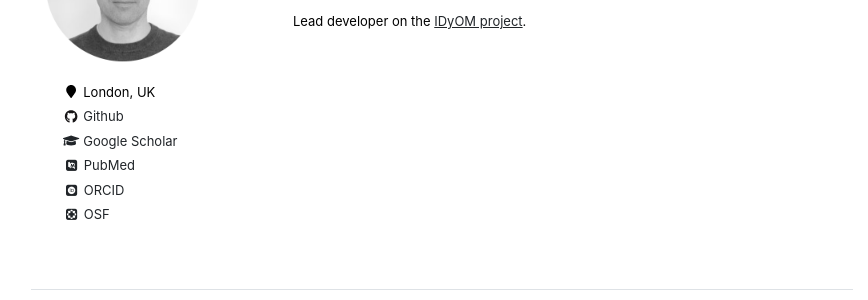
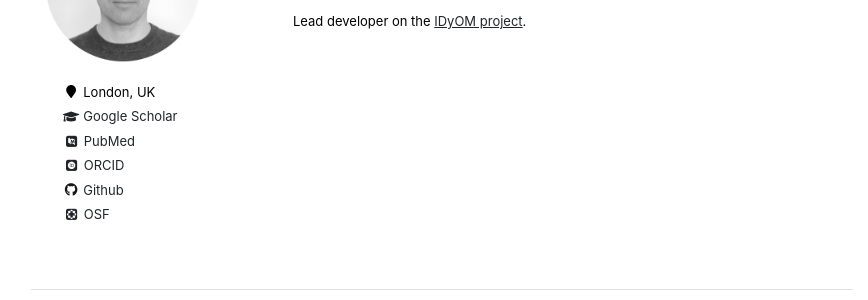
Before and after one commit to mtpearce/mtpearce.github.io, a Jekyll site: the page built from index.md, in a window 1280 px wide. Shown: the part 243-543 px from the top of the page, without its empty margins (198-1066 px from the left). Built offline with Jekyll 4.4.1, drawn with Linux system fonts in a browser that asks for light colours; some web fonts are replaced.

Commit message:
Move github link down in home page.

```diff
--- a/_layouts/home.html
+++ b/_layouts/home.html
@@ -10,10 +10,10 @@ layout: default
       <ul class="author__urls social-icons">
       <!-- <ul class="social-icons"> -->
         <li><i class="fa fa-fw fa-map-marker" aria-hidden="true"></i> London, UK</li>
-        <li><a href="https://github.com/mtpearce"><i class="fab fa-fw fa-github" aria-hidden="true"></i> Github</a></li>
         <li><a href="https://scholar.google.co.uk/citations?user=UImWMekAAAAJ"><i class="fas fa-fw fa-graduation-cap"></i> Google Scholar</a></li>
         <li><a href="https://pubmed.ncbi.nlm.nih.gov/?term=marcus+pearce"><i class="ai ai-pubmed-square ai-fw"></i> PubMed</a></li>
         <li><a href="https://orcid.org/0000-0002-1282-431"><i class="ai ai-orcid-square ai-fw"></i> ORCID</a></li>
+        <li><a href="https://github.com/mtpearce"><i class="fab fa-fw fa-github" aria-hidden="true"></i> Github</a></li>
         <li><a href="https://osf.io/2nxqh/"><i class="ai ai-osf-square ai-fw"></i> OSF</a></li>
       </ul>
     </div>
```
